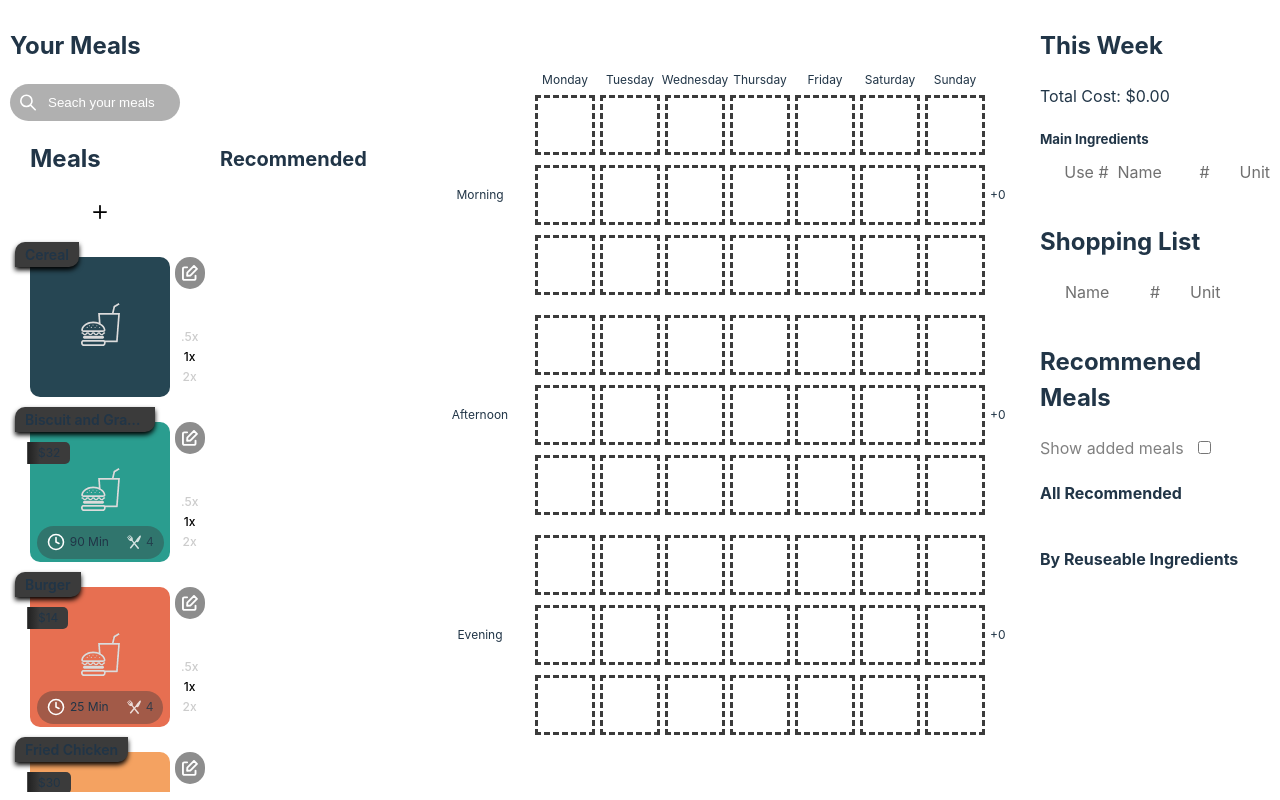
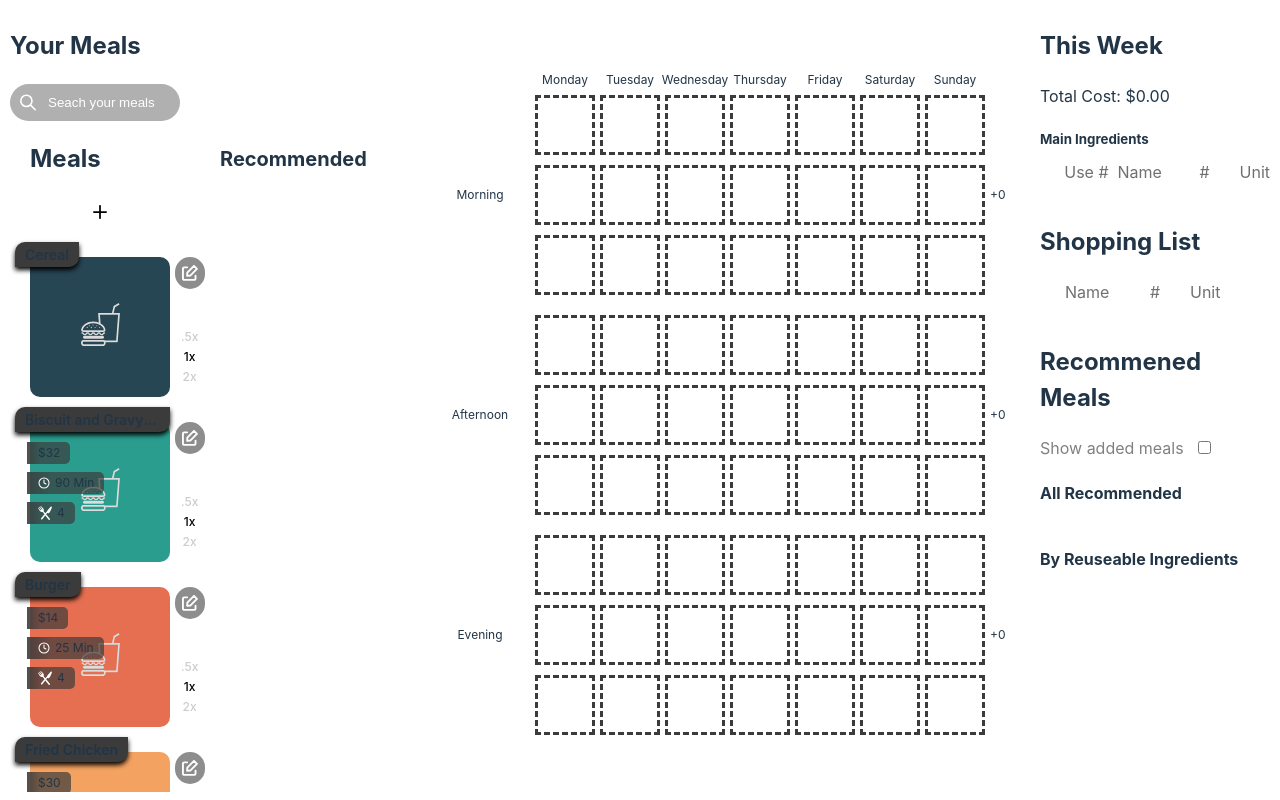
Before and after one commit to stoddardjd2/Meal-Planner, a React (Vite) app in the folder meal-planner/: page / in a window 1280 px wide. Built offline with nearby package versions, Linux system fonts and the light colour scheme.

Commit message:
added ability to split meals on calendar by dragging a slot other than the head. Splitting meals seperates into seperate meals which properties are updated to reflect the split. some styling changes.

```diff
--- a/meal-planner/src/App.css
+++ b/meal-planner/src/App.css
@@ -333,7 +333,6 @@ button:focus {
       display: flex;
       justify-content: center;
       align-items: center;
-      /* background-color: transparent; */
       top: -10px;
       right: -10px;
       /* z-index: 4; */
--- a/meal-planner/src/App.jsx
+++ b/meal-planner/src/App.jsx
@@ -197,7 +197,6 @@ function App() {
                   const indexInMealOptions = mealOptions.findIndex(
                     (meal) => meal.name == name
                   );
-                  console.log("indexInMealOptions", indexInMealOptions);
                   return indexInMealOptions;
                 };
                 const indexInMealOptions = getIndexInMealOptions();
--- a/meal-planner/src/components/added-meals/AddedMeals.jsx
+++ b/meal-planner/src/components/added-meals/AddedMeals.jsx
@@ -10,6 +10,7 @@ export default function AddedMeals({
   const [isDropdown, setIsDropdown] = useState({});
   const totalCost = () => {
     const mealCosts = addedMeals.map((addedMeal) => {
+      console.log("COST CHECK", addedMeal.cost)
       if (addedMeal.cost) {
         return parseFloat((addedMeal.cost * addedMeal.multiplier).toFixed(2));
       } else {
--- a/meal-planner/src/components/calendar/CalendarV2.css
+++ b/meal-planner/src/components/calendar/CalendarV2.css
@@ -55,6 +55,7 @@
       .slot-item {
         height: 60px;
         /* margin: 5px; */
+
         .calendar-draggable-variant {
           font-size: 12px;
           font-weight: 600;
@@ -64,8 +65,8 @@
           max-width: 53px;
 
           position: absolute;
-          top:0;
-          left:-10px;
+          top: 0;
+          left: -10px;
           padding: 2px 10px;
           /* border-radius: 30px; */
           box-shadow: 0px 3px 5px 0px rgb(0, 0, 0);
@@ -79,6 +80,7 @@
           border-bottom-right-radius: 10px;
           border-bottom-color: rgb(92, 92, 92);
           border-right-color: rgb(92, 92, 92);
+
         }
       }
     }
--- a/meal-planner/src/components/draggable-meal/DraggableMeal.jsx
+++ b/meal-planner/src/components/draggable-meal/DraggableMeal.jsx
@@ -6,7 +6,7 @@ export default function DraggableMeal({
   meal,
   mealOptions,
   // elementStyle,
-  calendarLocation,
+  refInfo,
   // Only Requre if on calendar:
   addedMealIndex,
   showDeleteBtn,
@@ -30,8 +30,8 @@ export default function DraggableMeal({
 
   const handleDragStart = (e, name) => {
     setIsHovering(false);
-    draggedValueRef.current = calendarLocation
-      ? { name, location: calendarLocation, addedMealIndex }
+    draggedValueRef.current = refInfo
+      ? { name, ...refInfo, addedMealIndex, location: {} }
       : { name }; // Set the value of the dragged element when dragging starts
   };
   const handleDragEnd = (e) => {
@@ -80,9 +80,7 @@ export default function DraggableMeal({
       </div>
       {isHovering && !isHoveringBtn && (
         <div
-          className={
-            calendarLocation ? "meal-preview-calendar" : "meal-preview-generic"
-          }
+          className={refInfo ? "meal-preview-calendar" : "meal-preview-generic"}
           // if on calendar, change styling for position of preview
         >
           <MealOptionCard
--- a/meal-planner/src/components/meal-options/MealOptionCard.css
+++ b/meal-planner/src/components/meal-options/MealOptionCard.css
@@ -24,38 +24,32 @@
     border-radius: 10px;
     /* color:black; */
     z-index: 1;
-
-    .meal-cost {
+    .card-info-overlay {
       font-size: 12px;
+      left: -3px;
       position: absolute;
-      top: 20px;
-
-      left: -3px;
       border-top-right-radius: 5px;
       border-bottom-right-radius: 5px;
       /* background-color: var(--secondary); */
       background: linear-gradient(
         to left,
-        var(--secondary) 70%,
-        rgb(34, 34, 34) 100%
+        rgba(59, 59, 59, 0.7) 70%,
+        rgba(59, 59, 59, .9) 100%
       );
-      border-left: 1px rgb(75, 75, 75) solid;
+      border-left: 1px rgba(44, 44, 44, 0.5) solid;
       padding: 2px 10px;
     }
+    .meal-cost {
+      top: 20px;
+    }
+    .serving-cost-popup{
+      top:110px
+    }
     .servings-popup {
-      cursor: default;
-      opacity: 80%;
-      font-size: 12px;
       display: flex;
       align-items: center;
-      gap: 5px;
-      /* position: absolute; */
-      top: -10px;
-      right: -10px;
-      /* background-color: rgb(29, 29, 29); */
-      /* padding: 5px 10px; */
-      border-radius: 20px;
-      height: 23px;
+      top: 80px;
+      gap:5px;
       img {
         width: 14px;
         height: 14px;
@@ -97,10 +91,22 @@
     /* .time-overlay:hover {
       opacity: 0.9;
     } */
+
+    .time-container {
+      align-items: center;
+      display: flex;
+      top: 50px;
+      gap: 5px;
+    }
+    .clock-img {
+      /* width: 18px; */
+      height: 12px;
+    }
     .time-overlay {
-      width: 86%;
+      /* width: 86%; */
+      gap: 10px;
       text-wrap: nowrap;
-      height: 20px;
+      height: 18px;
       cursor: default;
       /* opacity: 80%; */
       font-size: 12px;
@@ -108,25 +114,11 @@
       justify-content: center;
       align-items: center;
       position: absolute;
-      bottom: 10px;
-      left: 10px;
-
-      .time-overlay-center {
-        gap: 18px;
-        display: flex;
-        background-color: var(--secondaryOpacity);
-        padding: 5px 10px;
-        border-radius: 20px;
-      }
-      .time-container {
-        align-items: center;
-        display: flex;
-        gap: 5px;
-      }
-      .clock-img {
-        width: 18px;
-        height: 18px;
-      }
+      top: 50px;
+      left:-3px;
+      border-radius: 10px;
+      background-color: var(--secondary);
+      padding: 2px 10px;
     }
     .multiplier-fixed {
       position: absolute;
@@ -232,12 +224,13 @@
         font-size: 12px;
         text-wrap: nowrap;
         position: absolute;
-        bottom: -25px;
-        left: 0px;
+        bottom: -32px;
+        left: 60px;
+        max-width: 80px;
         background-color: var(--secondaryOpacity);
         /* background-color: hsl(0, 0%, 50%, .5); */
         padding: 2px 5px;
-        border-radius: 10px;
+        border-radius: 5px;
       }
       .left-side {
         display: flex;
@@ -256,7 +249,7 @@
         font-size: 14px;
         font-weight: 600;
         max-height: 55px;
-        max-width: 120px;
+        max-width: 135px;
         overflow: hidden; /* Hide the overflowed text */
         text-overflow: ellipsis; /* Add ellipses at the end */
         white-space: nowrap;
--- a/meal-planner/src/components/meal-options/MealOptionCard.jsx
+++ b/meal-planner/src/components/meal-options/MealOptionCard.jsx
@@ -54,7 +54,7 @@ export default function MealOptionCard({
   };
 
   const handleDragStart = (e, name) => {
-    draggedValueRef.current = { name }; // Set the value of the dragged element when dragging starts
+    draggedValueRef.current = { name, meal }; // Set the value of the dragged element when dragging starts
   };
 
   const costPerServingFormatted = new Intl.NumberFormat("en-US", {
@@ -85,7 +85,7 @@ export default function MealOptionCard({
           </div>
           {isHoveringOverName && meal.cost && meal.servings && (
             <div className="cost-per-serving">
-              ${costPerServingFormatted} a serving
+              ${costPerServingFormatted}/serving
             </div>
           )}
         </div>
@@ -94,32 +94,26 @@ export default function MealOptionCard({
           <div
             onMouseOver={() => setIsHoveringOverName(true)}
             onMouseLeave={() => setIsHoveringOverName(false)}
-            className="meal-cost"
+            className="meal-cost card-info-overlay"
           >
             ${parseFloat((meal.cost * meal.multiplier).toFixed(2))}
           </div>
         )}
 
-
-        {(meal.prepTimeMin || meal.servings) && (
-          <div className="time-overlay">
-            <div className="time-overlay-center">
         {meal.prepTimeMin && (
-                <div className="time-container">
+          <div className="time-container card-info-overlay">
             <img className="clock-img" src={clockIcon} />
             {meal.prepTimeMin} Min
           </div>
         )}
 
         {meal.servings && (
-                <div className="servings-popup">
+          <div className="servings-popup card-info-overlay">
             <img src={mealIcon} />
             {parseFloat((meal.servings * meal.multiplier).toFixed(1))}
           </div>
         )}
-            </div>
-          </div>
-        )}
+
         {!previewEnabled && (
           <div className="actions-container-overlay">
             <button
```
Also changed, not shown: meal-planner/src/components/calendar/CalendarV2.jsx (+61 -16 lines). Lines whose indentation alone changed are shown as unchanged.
